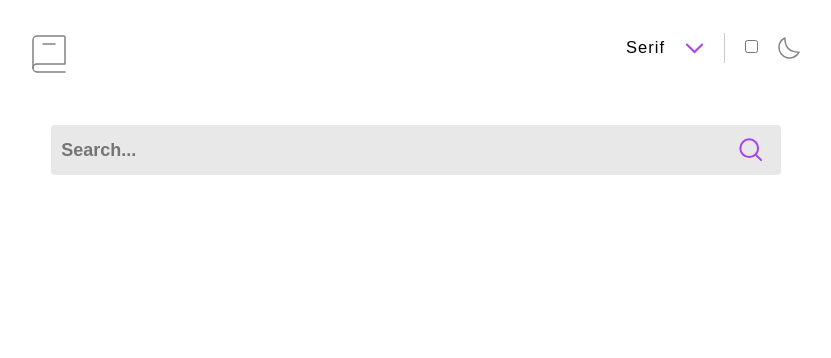
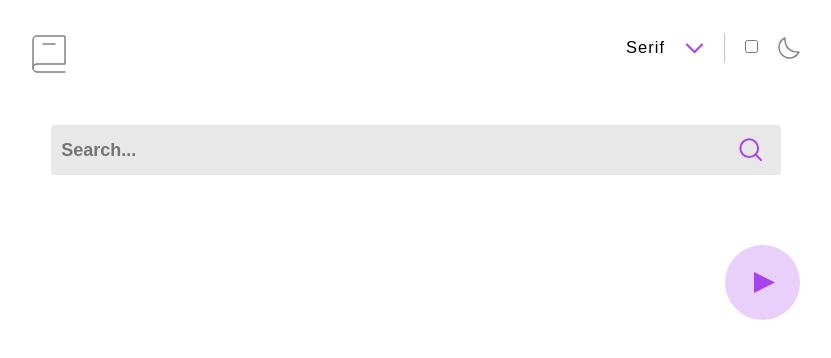
Before and after one commit to GeorgeFlood/dictionary-app, a React (Create React App) app: page / in a window 1280 px wide. Shown: the top 358 px of the page, without its empty margins (224-1055 px from the left). Built offline with nearby package versions, Linux system fonts and the light colour scheme.

Commit message:
update to the header component

```diff
--- a/src/App.js
+++ b/src/App.js
@@ -1,11 +1,12 @@
 import { useState } from "react";
 import Navbar from "./components/Navbar";
 import SearchBar from "./components/SearchBar";
+import Header from "./components/Header";
 import getDefinition from "./API";
 import "./styles/main.css";
 
 function App() {
-  const [definition, setDefinition] = useState({});
+  const [definition, setDefinition] = useState();
 
   const handleDefinitionData = async (data) => {
     await getDefinition(data).then((data) => {
@@ -19,6 +20,7 @@ function App() {
     <div className="App">
       <Navbar />
       <SearchBar handleDefinitionData={handleDefinitionData} />
+      <Header definition={definition} />
     </div>
   );
 }
--- /dev/null
+++ b/src/components/Header.js
@@ -0,0 +1,32 @@
+import React from "react";
+
+const Header = ({ definition }) => {
+  console.log(definition);
+  return (
+    <div className="header">
+      <div className="word--container">
+        <h1 className="header--title">
+          {definition ? definition[0].word : ""}
+        </h1>
+        <p className="header--sub">
+          {definition ? definition[0].phonetic : ""}
+        </p>
+      </div>
+      <div className="header--play">
+        <svg
+          xmlns="http://www.w3.org/2000/svg"
+          width="75"
+          height="75"
+          viewBox="0 0 75 75"
+        >
+          <g fill="#A445ED" fill-rule="evenodd">
+            <circle cx="37.5" cy="37.5" r="37.5" opacity=".25" />
+            <path d="M29 27v21l21-10.5z" />
+          </g>
+        </svg>
+      </div>
+    </div>
+  );
+};
+
+export default Header;
--- /dev/null
+++ b/src/scss/_header.scss
@@ -0,0 +1,24 @@
+.header {
+  margin-top: 7rem;
+  display: flex;
+  justify-content: space-between;
+
+  &--title {
+    text-transform: uppercase;
+    font-size: 5rem;
+  }
+
+  &--sub {
+    color: #a445ed;
+    font-size: 2.2rem;
+    margin-top: 1rem;
+  }
+  &--play svg {
+    cursor: pointer;
+  }
+}
+
+.word--container {
+  display: flex;
+  flex-direction: column;
+}
--- a/src/scss/main.scss
+++ b/src/scss/main.scss
@@ -3,3 +3,4 @@
 @import "base";
 @import "navbar";
 @import "searchBar";
+@import "Header";
--- a/src/styles/main.css
+++ b/src/styles/main.css
@@ -126,4 +126,27 @@ body {
   width: 2.4rem;
   transform: translateY(-50%);
   transition: all ease-in-out 0.3s 0.2s;
+}
+
+.header {
+  margin-top: 7rem;
+  display: flex;
+  justify-content: space-between;
+}
+.header--title {
+  text-transform: uppercase;
+  font-size: 5rem;
+}
+.header--sub {
+  color: #a445ed;
+  font-size: 2.2rem;
+  margin-top: 1rem;
+}
+.header--play svg {
+  cursor: pointer;
+}
+
+.word--container {
+  display: flex;
+  flex-direction: column;
 }/*# sourceMappingURL=main.css.map */
```
Also changed, not shown: 1 other file (tests, documents, lock files or other folders).
